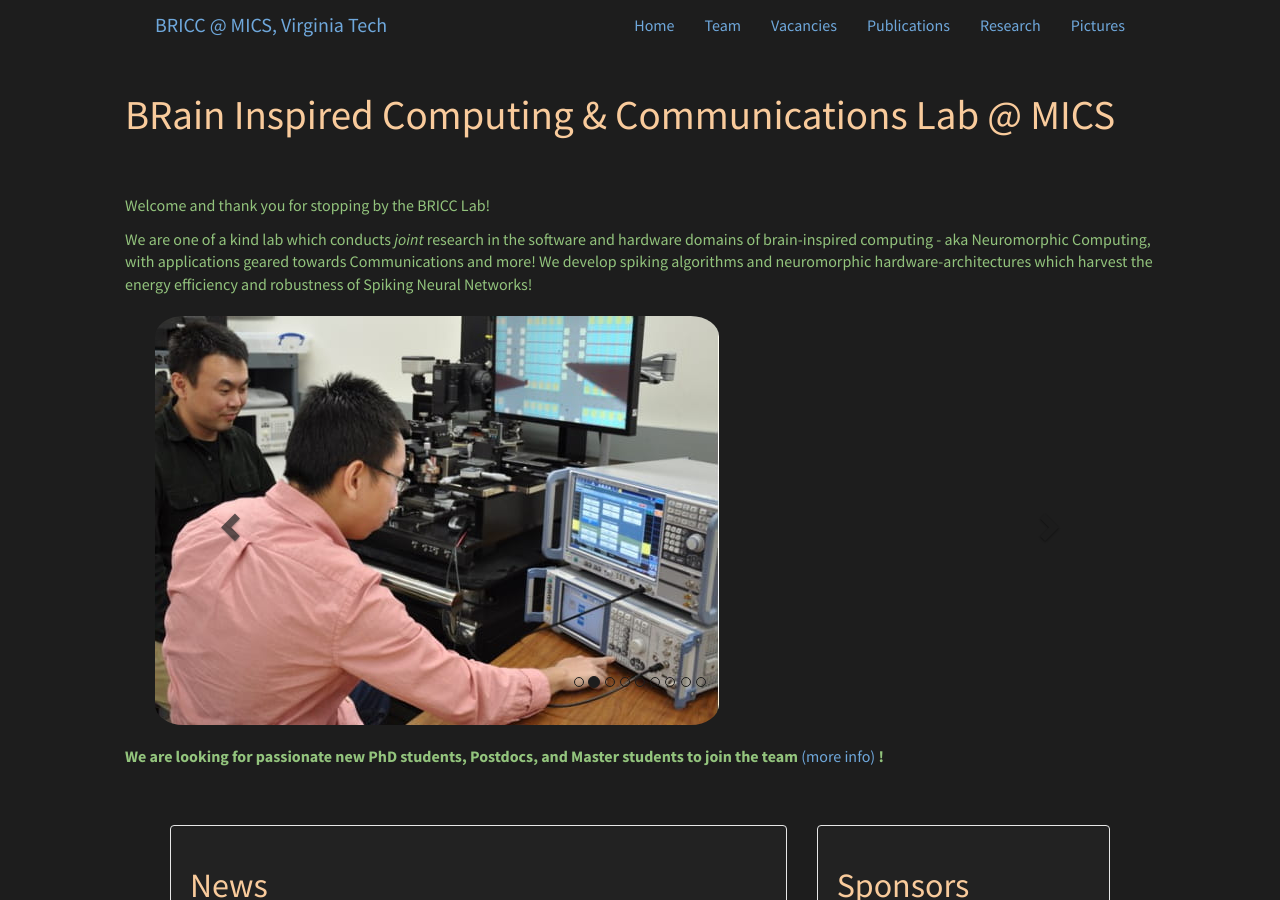
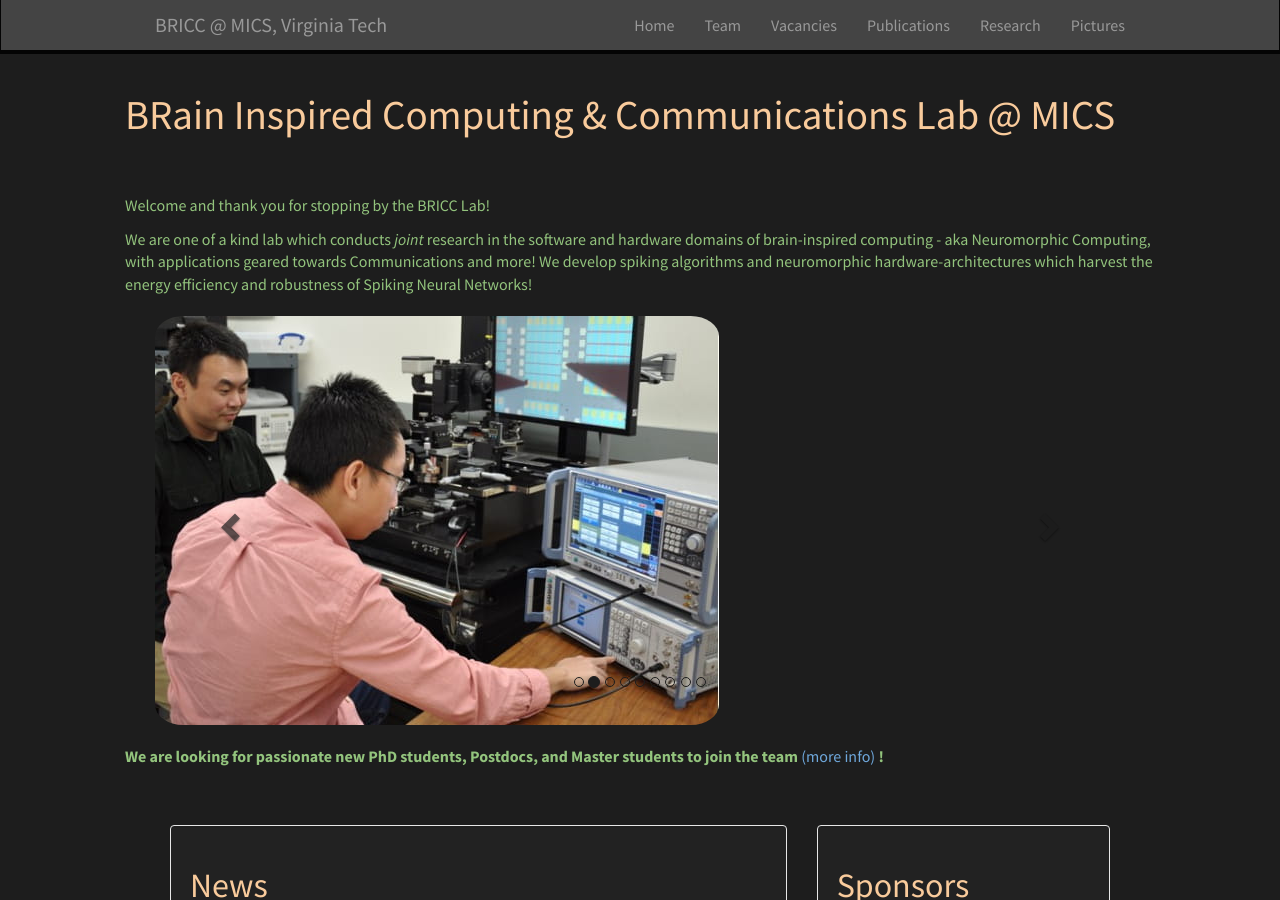
Before and after one commit to bricc-lab/bricc-lab.github.io, a Jekyll site: the page built from _pages/home.md, in a window 1280 px wide and 900 px high. Built offline with Jekyll 4.4.1, drawn with Linux system fonts in a browser that asks for light colours; nearby versions of some CDN libraries.

Commit message:
Making Nav bar visible

```diff
--- a/_includes/header.html
+++ b/_includes/header.html
@@ -1,6 +1,4 @@
-<!--<nav class="navbar navbar-default navbar-fixed-top" role="navigation" style="background-color: #FFFFFF">-->
-<!--<nav class="navbar navbar-toggleable-md navbar-inverse navbar-fixed-top" role="navigation" style="background-color: #444444">-->
-<nav class="navbar navbar-dark bg-dark navbar-fixed-top" role="navigation">
+<nav class="navbar navbar-toggleable-md navbar-inverse navbar-fixed-top" role="navigation" style="background-color: #444444">
   <div class="container-fluid">
 	<div class="navbar-header">
 	  <button type="button" class="navbar-toggle collapsed" data-toggle="collapse" data-target="#navbar-collapse-1" aria-expanded="false">
```
Also changed, not shown: 11 other files.
